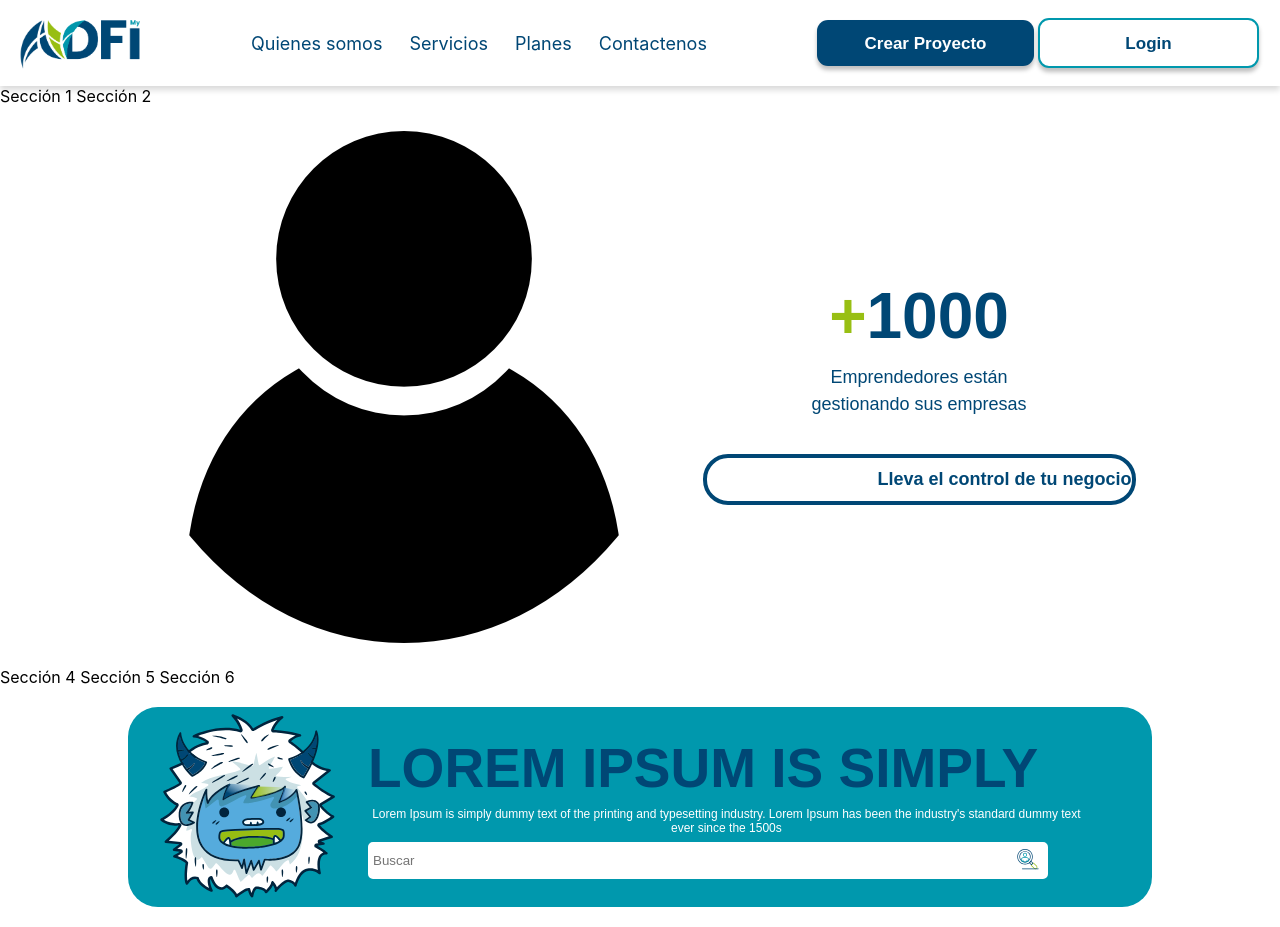
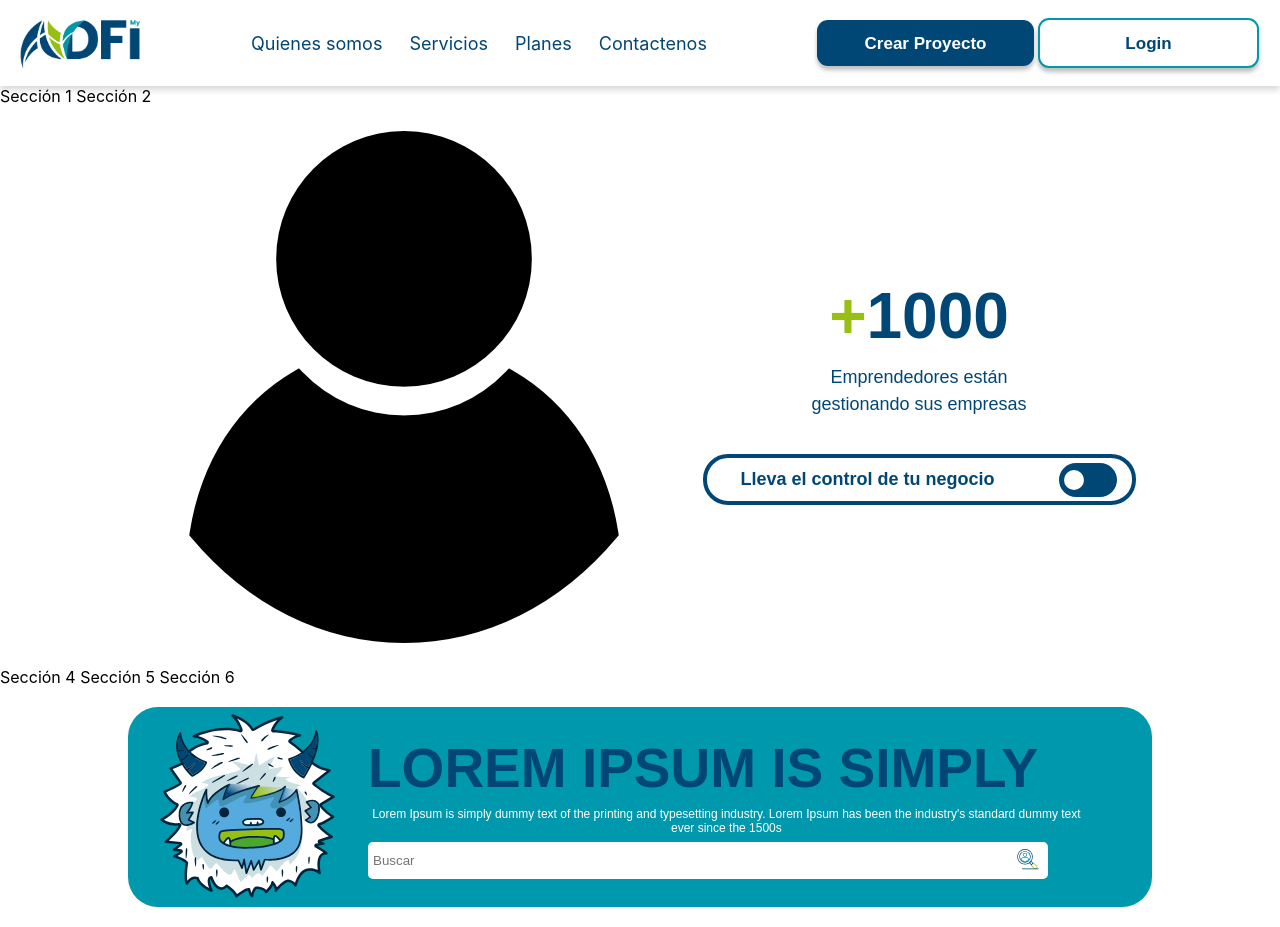
Before and after one commit to nataliarrod/my-adfi, a React (Create React App) app: page / in a window 1280 px wide. Built offline with nearby package versions, Linux system fonts and the light colour scheme.

Commit message:
switch button done

```diff
--- a/src/modules/Landing/components/Counter/index.js
+++ b/src/modules/Landing/components/Counter/index.js
@@ -22,6 +22,8 @@ const Counter = () => {
             Lleva el control de tu negocio
           </div>
           <div className="countersection-content-switch-swtchbutton">
+            <input type="checkbox" id="switch" />
+            <label for="switch"></label>
           </div>
         </div>
       </div>
--- a/src/modules/Landing/components/Counter/style.css
+++ b/src/modules/Landing/components/Counter/style.css
@@ -60,7 +60,7 @@
   border-radius: 25px;
   display: flex;
   align-items: center;
-  justify-content:right;
+  justify-content: space-between;
   margin: 36px 0 0 0;
 }
 
@@ -71,33 +71,52 @@
   line-height: 27px;
   color: #004775;
   margin: 0 0 0 34px;
+  display: flex;
 }
 
-.text-switch-label{
-    display: flex;
-    align-items: center;
-    overflow: hidden;
-    background-color: #E3E5EF;
-    border-radius: 30px;
-    height: 28px;
-    margin-bottom: 0;
-    transition: 0.5s;
-    position: relative;
+/* ------------ */
+/* ------- */
+
+.countersection-content-switch-swtchbutton {
+  width: 80px;
+  height: 51px;
+  display: flex;
+  align-items: center;
 }
-.text-switch-label .text-swtch-data{
-    display: flex;
-    align-items: center;
-    position: absolute;
-    height: 100%;
-    left: -1px;
-    transition: 0.5s;
+
+.countersection-content-switch-swtchbutton input[type=checkbox]{
+  height: 0;
+  width: 0;
+  visibility: hidden;
 }
-.text-switch-label .dot-circle{
-    width: 24px;
-    height: 24px;
-    min-width: 24px;
-    min-height: 24px;
-    border-radius: 50%;
-    background-color: #fff;
-    margin: 0px 3px;
+
+.countersection-content-switch-swtchbutton label {
+  cursor: pointer;
+  text-indent: 0px;
+  width: 58px;
+  height: 34px;
+  background: #004775;
+  border-radius: 25px;
+  position: relative;
 }
+
+.countersection-content-switch-swtchbutton input:checked + label {
+  background: #98BF13;
+}
+
+.countersection-content-switch-swtchbutton label:after {
+  content: '';
+  position: absolute;
+  top: 23%;
+  left: 5px;
+  width: 20px;
+  height: 20px;
+  border-radius: 20px;
+  background: #FFF;
+  transition: 0.3s;
+}
+
+.countersection-content-switch-swtchbutton input:checked + label:after {
+  left: calc(100% - 5px);
+  transform: translateX(-100%);
+}
```
